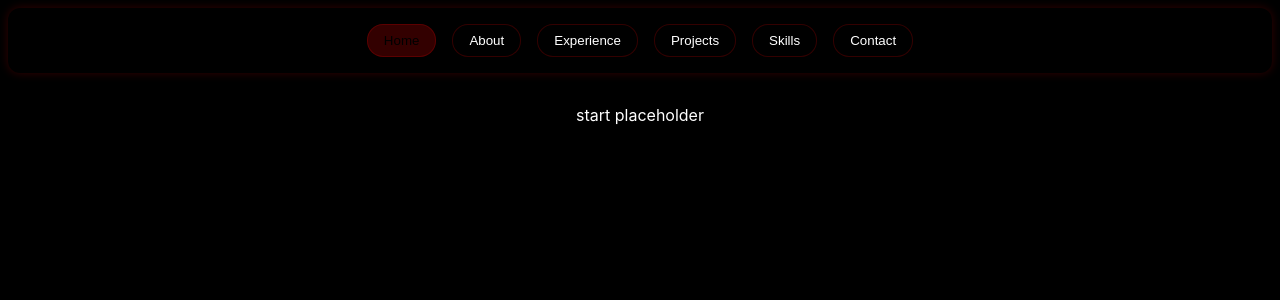
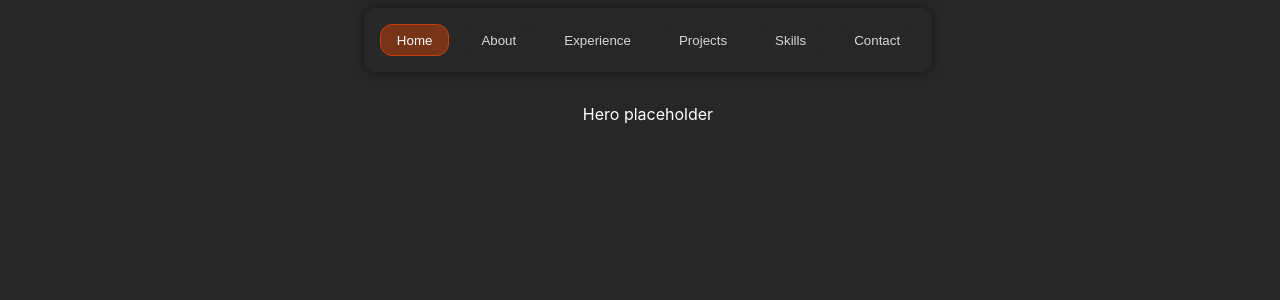
Before and after one commit to DefinitelyUnlikely/definitelyunlikely.github.io, a SvelteKit app in the folder portfolio/: page / in a window 1280 px wide. Shown: the top 300 px of the page. Built offline with nearby package versions, Linux system fonts and the light colour scheme.

Commit message:
rename start to hero to match common webpage naming

```diff
--- /dev/null
+++ b/portfolio/src/components/sections/hero/hero.svelte
@@ -0,0 +1 @@
+Hero placeholder
--- a/portfolio/src/components/sections/start/start.svelte
+++ /dev/null
@@ -1 +0,0 @@
-start placeholder
--- a/portfolio/src/components/shared/navigation.svelte
+++ b/portfolio/src/components/shared/navigation.svelte
@@ -41,20 +41,22 @@
         gap: 1rem;
         padding: 1rem;
         border-radius: 12px;
-        box-shadow: 0 0 10px var(--accent-color);
+        box-shadow: 0 0 10px #00000067;
+        height: 2rem;
     }
 
     .nav-pill button {
         background-color: var(--background-color);
-        color: var(--text-color);
-        border: 1px solid var(--accent-color);
+        color: var(--text-color-secondary);
+        border: none;
         padding: 0.5rem 1rem;
-        border-radius: 1rem;
+        border-radius: 12px;
         cursor: pointer;
     }
 
     .nav-pill button.active {
         background-color: var(--accent-color);
-        color: var(--background-color);
+        border: 1px solid var(--label-color);
+        color: var(--text-color);
     }
 </style>
--- a/portfolio/src/routes/+layout.svelte
+++ b/portfolio/src/routes/+layout.svelte
@@ -14,11 +14,12 @@
 
 <style>
 	:global(:root) {
-		--background-color: #000000;
-		--background-color-secondary: #1a1a1a;
+		--background-color: #272727;
+		--background-color-secondary: #2a2a2a;
 		--text-color: #ffffff;
-		--text-color-secondary: #9e9e9e;
-		--accent-color: #ff000033;
+		--text-color-secondary: #d8d6dd;
+		--accent-color: #c2400c83;
+		--label-color: #c2410c;
 		--font-family: "Inter", sans-serif;
 	}
 
@@ -26,5 +27,13 @@
 		background-color: var(--background-color);
 		color: var(--text-color);
 		font-family: var(--font-family);
+
+		display: flex;
+		flex-direction: column;
+		align-items: center;
+		justify-content: center;
+		height: 100vh;
+		width: 100vw;
+		overflow: hidden;
 	}
 </style>
--- a/portfolio/src/routes/+page.svelte
+++ b/portfolio/src/routes/+page.svelte
@@ -2,16 +2,16 @@
     import About from "../components/sections/about/about.svelte";
     import Contact from "../components/sections/contact/contact.svelte";
     import Experience from "../components/sections/experience/experience.svelte";
+    import Hero from "../components/sections/hero/hero.svelte";
     import Projects from "../components/sections/projects/projects.svelte";
     import Skills from "../components/sections/skills/skills.svelte";
-    import Start from "../components/sections/start/start.svelte";
 
     import { activeSection } from "$lib/sectionStore.svelte";
 </script>
 
 <main>
     {#if activeSection.current === ""}
-        <Start />
+        <Hero />
     {:else if activeSection.current === "about"}
         <About />
     {:else if activeSection.current === "contact"}
@@ -30,7 +30,8 @@
         margin-top: 2rem;
         margin-bottom: 2rem;
         display: flex;
-        justify-content: center;
+        flex-direction: column;
+        justify-content: flex-start;
         align-items: center;
         width: 100%;
         height: calc(100% - 5rem);
```
